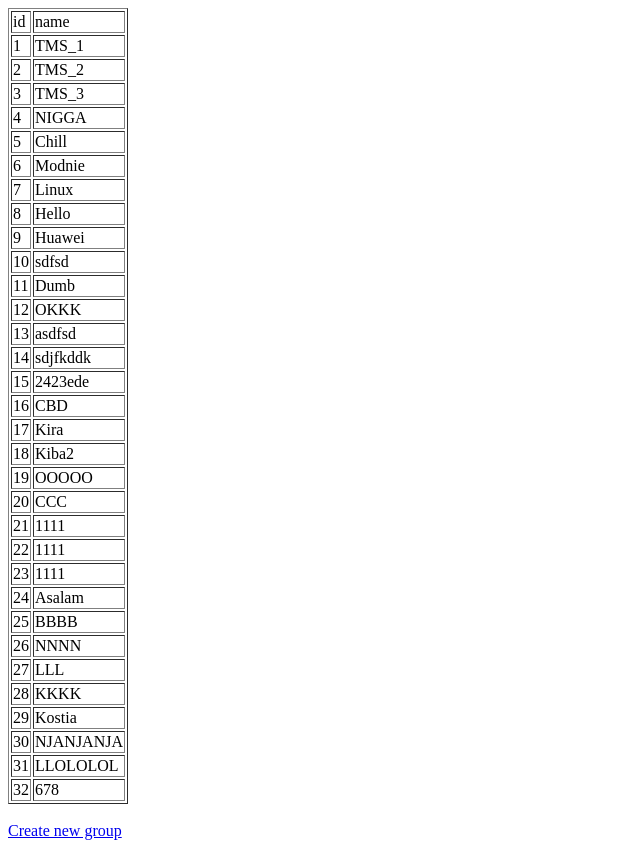
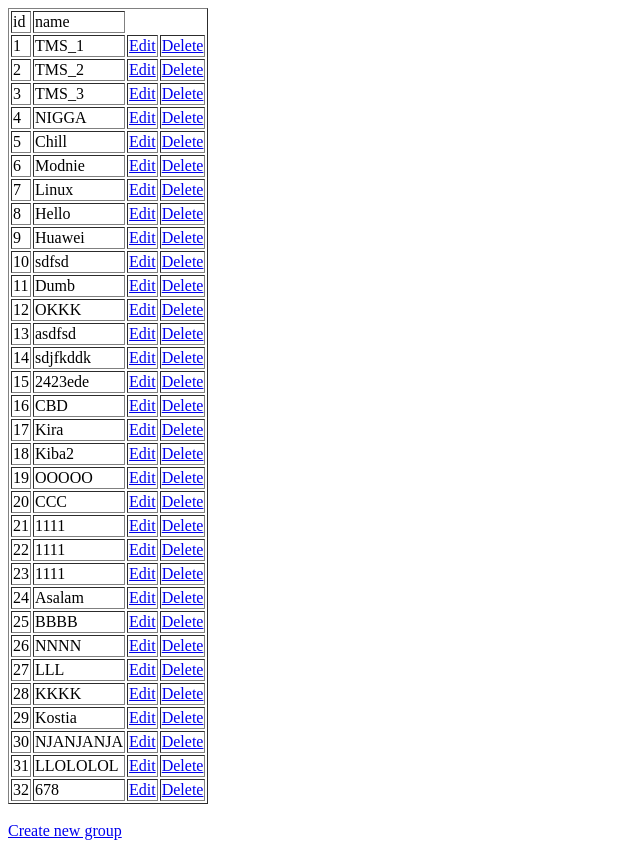
Before and after one commit to Shegami/tms2020, a Flask app: page /get_group in a window 1280 px wide. Shown: the whole page, without its empty margins (0-640 px from the left). Run offline with Flask 2, Linux system fonts and the light colour scheme; data comes from the database, SQL or seed files in the repository; both versions use the stored data as it was after the commit.

Commit message:
'flask_08'

```diff
--- a/my_flask/flask_07.py
+++ b/my_flask/flask_07.py
@@ -47,3 +47,22 @@
         db.session.add(new_group)
         db.session.commit()
         return redirect(url_for('get_groups'))
+
+
+@app.route('/edit_group/<gr_id>', methods=['POST', 'GET'])
+def edit_group(gr_id):
+    if request.method == 'GET':
+        return render_template('edit_group.html', gr_id=gr_id)
+    else:
+        group = Group.query.get(gr_id)
+        group.name = request.form['group_name']
+        db.session.commit()
+        return redirect(url_for('get_groups'))
+
+
+@app.route('/<gr_id>')
+def delete_group(gr_id):
+    group = Group.query.get(gr_id)
+    db.session.delete(group)
+    db.session.commit()
+    return redirect(url_for('get_groups'))
--- a/templates/get_group.html
+++ b/templates/get_group.html
@@ -14,6 +14,12 @@
         <tr>
             <td>{{ group.id }}</td>
             <td>{{ group.name }}</td>
+            <td>
+                <a href="{{ url_for('edit_group', gr_id=group.id) }}">Edit</a>
+            </td>
+            <td>
+                <a href="{{ url_for('delete_group', gr_id=group.id) }}">Delete</a>
+            </td>
         </tr>
         {% endfor %}
     </table>
--- a/wsgi.py
+++ b/wsgi.py
@@ -1,4 +1,4 @@
 from my_flask.flask_07 import app
 
 if __name__ == '__main__':
-    app.run()
+    app.run(debug=True)
```
Also changed, not shown: templates/edit_group.html (added, +14 -0 lines), my_flask/groups.db.
